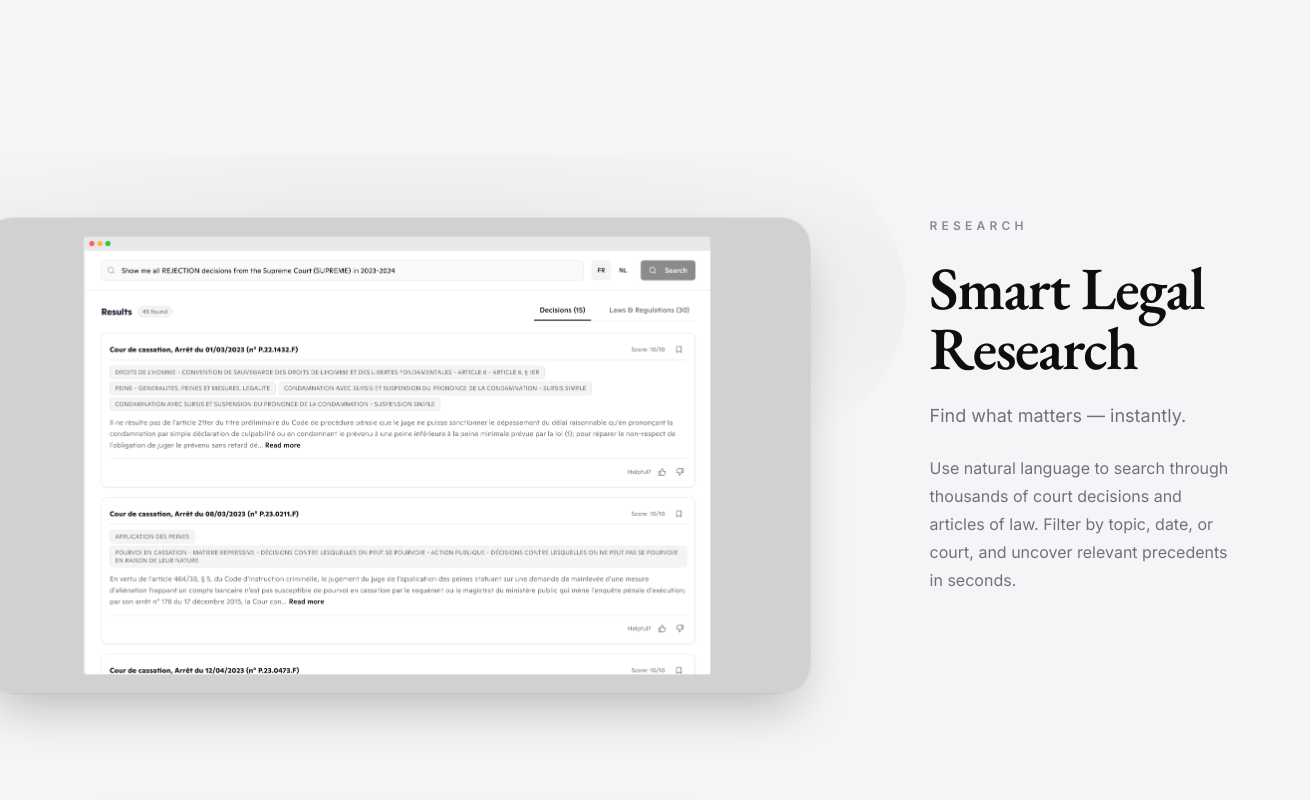
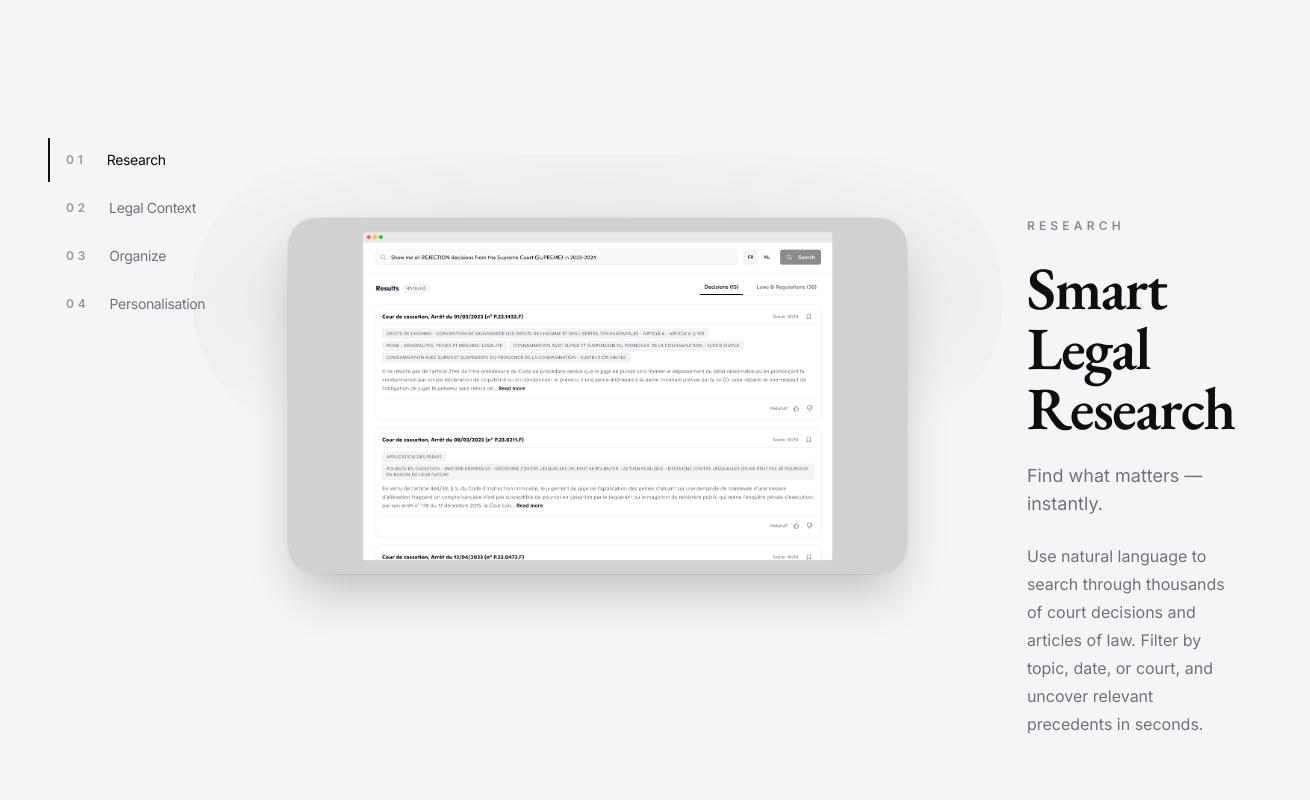
Before and after one commit to maor356/brieflee-landing-page, a React (Vite) app: page / in a window 1280 px wide. Shown: the part 1580-2380 px from the top of the page, 1310 px wide, since content can reach past the window. Built offline with nearby package versions, Linux system fonts and the light colour scheme.

Commit message:
Fix desktop broken section

```diff
--- a/client/components/marketing/LandingSections.tsx
+++ b/client/components/marketing/LandingSections.tsx
@@ -91,9 +91,44 @@ export default function LandingSections() {
     };
   }, []);
 
+  const handleScrollTo = (id: SectionId) => {
+    const target = sectionRefs.current[id];
+    if (target) {
+      target.scrollIntoView({ behavior: "smooth", block: "start" });
+    }
+  };
+
   return (
     <section className="bg-background mt-16 md:mt-20 lg:mt-32">
       <div className="mx-auto max-w-[104rem] px-6 pb-32 lg:px-12 lg:pb-40">
+        <div className="lg:grid lg:grid-cols-[220px_minmax(0,1fr)] lg:gap-x-14 xl:grid-cols-[240px_minmax(0,1fr)] xl:gap-x-16">
+          <aside className="sticky top-24 hidden h-fit lg:block">
+            <nav aria-label="Section navigation" className="space-y-1">
+              {sections.map((section) => {
+                const isActive = activeSection === section.id;
+                return (
+                  <button
+                    key={section.id}
+                    type="button"
+                    onClick={() => handleScrollTo(section.id)}
+                    aria-current={isActive ? "page" : undefined}
+                    className={cn(
+                      "flex w-full items-center gap-5 border-l-2 border-transparent pl-4 py-3 text-left text-sm transition focus:outline-none focus-visible:ring-2 focus-visible:ring-ring/40",
+                      isActive
+                        ? "border-l-foreground font-medium text-foreground"
+                        : "text-muted-foreground hover:text-foreground",
+                    )}
+                  >
+                    <span className="text-xs font-semibold tracking-[0.32em] text-muted-foreground/70">
+                      {section.navNumber}
+                    </span>
+                    <span className="tracking-tight">{section.label}</span>
+                  </button>
+                );
+              })}
+            </nav>
+          </aside>
+
           <div className="space-y-0">
             {sections.map((section, index) => (
               <LandingSectionBlock
@@ -106,6 +141,7 @@ export default function LandingSections() {
                 }}
               />
             ))}
+          </div>
         </div>
       </div>
     </section>
```
Lines whose indentation alone changed are shown as unchanged.
